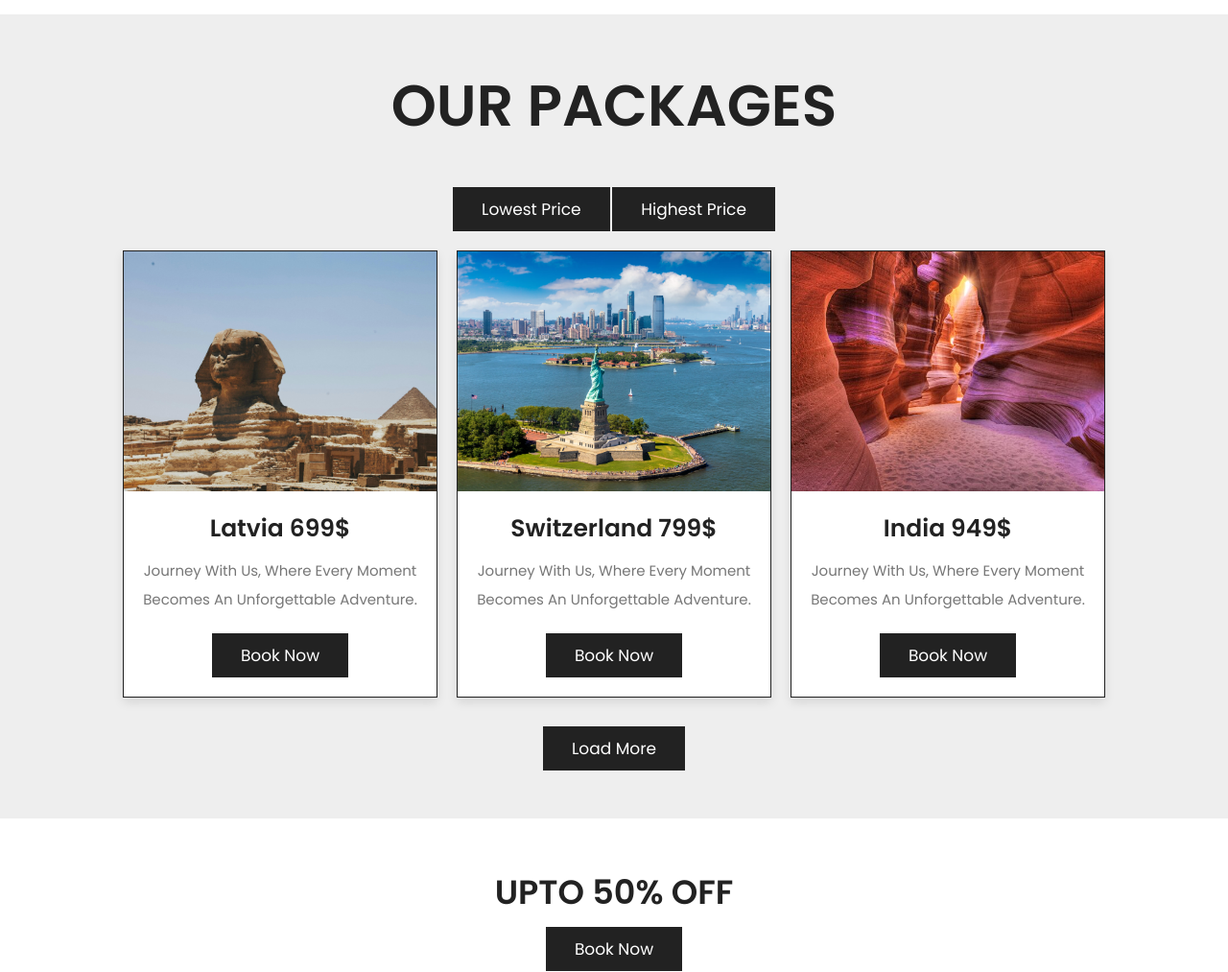
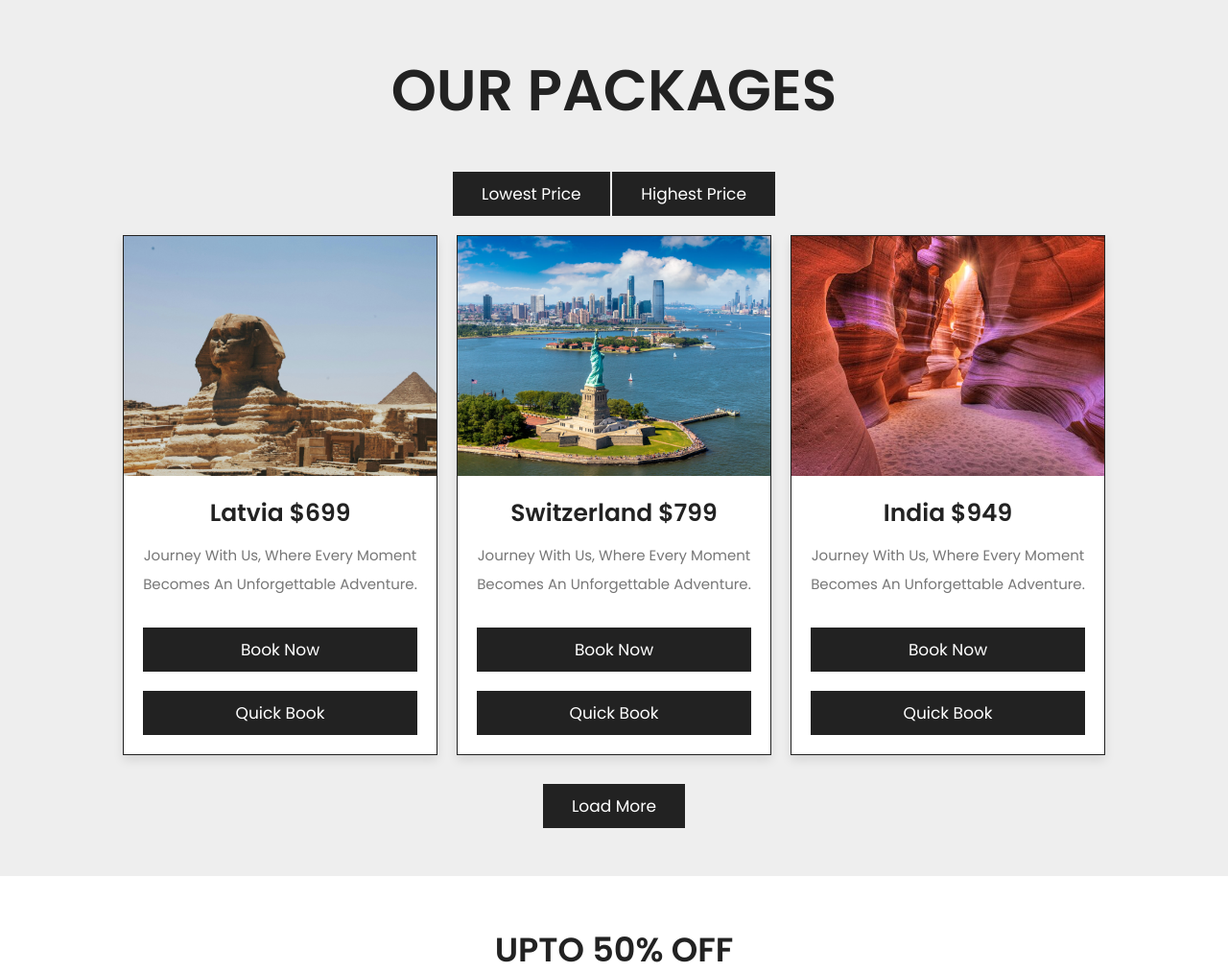
Before and after one commit to edinaismajli/Agjensioni-Turistik, a PHP site: page / in a window 1280 px wide. Shown: the part 1754-2767 px from the top of the page at 96% size. Run offline with PHP 8.4, Linux system fonts and the light colour scheme; style sheets or scripts are compiled from the project's sources.

Commit message:
code upgrade + ajax button added

```diff
--- a/frontend/index.php
+++ b/frontend/index.php
@@ -27,8 +27,8 @@ function sanitize($data){
 </head>
 <body>
 
-//pjesa e implementimit te navbar-it
-<?php include 'header.php'; ?>
+<!-- pjesa e implementimit te navbar-it -->
+ <?php include 'header.php'; ?>
 
 <?php
 
@@ -65,9 +65,9 @@ $slides = [
          <?php foreach($slides as $slide): ?>
             <div class="swiper-slide slide" style="background:url(<?php echo $slide['image']; ?>) no-repeat">
                <div class="content">
-                  <span><?php echo $slide['text']; ?></span>
-                  <h3><?php echo $slide['title']; ?></h3>
-                  <a href="<?php echo $slide['link']; ?>" class="btn">discover more</a>
+                  <span><?= sanitize($slide['text']); ?></span>
+                  <h3><?= sanitize($slide['title']); ?></h3>
+                  <a href="<?= sanitize($slide['link']); ?>" class="btn">discover more</a>
                </div>
             </div>
          <?php endforeach; ?>
@@ -132,19 +132,20 @@ $services = [
 //perdorimi i funksionit usort ne PHP per te renditur paketat turistike bazuar ne cmim, duke
 
 $packages = [
-    [
+    [   "id" => 1,
         "country" => "India",
         "price" => 949,
         "image" => "images/Arizona.jpg",
         "desc" => "Journey with us, where every moment becomes an unforgettable adventure."
     ],
-    [
+    [   "id" => 2,
         "country" => "Switzerland",
         "price" => 799,
         "image" => "images/NewYork.avif",
         "desc" => "Journey with us, where every moment becomes an unforgettable adventure."
     ],
     [
+        "id" => 3,
         "country" => "Latvia",
         "price" => 699,
         "image" => "images/egjipt.jpg",
@@ -174,18 +175,38 @@ usort($packages, function($a, $b) use ($order) {
 
    <div class="box-container">
 
-      <?php foreach($packages as $pkg): ?>
-         <div class="box">
-            <div class="image">
-               <img src="<?php echo $pkg['image']; ?>" alt="">
+      <?php foreach($packages as $index => $pkg): ?>
+       <div class="box" id="package-<?= $index; ?>">
+
+           <div class="image">
+               <img src="<?= sanitize($pkg['image']); ?>" alt="Package Image">
             </div>
             <div class="content">
                <h3>
-                  <?php echo $pkg['country']; ?>
-                  <b> <?php echo $pkg['price']; ?>$</b>
+                  <?= sanitize($pkg['country']); ?>
+                  <b>$<?= sanitize($pkg['price']); ?></b>
                </h3>
-               <p><?php echo $pkg['desc']; ?></p>
-               <a href="book.php" class="btn">book now</a>
+                <p>
+                  <?= sanitize($pkg['desc']); ?>
+               </p>
+
+              <div class="button-group">
+
+   <a href="book.php" class="btn">
+      Book Now
+   </a>
+
+   <button
+      class="btn book-btn"
+      data-id="<?= $index; ?>"
+      type="button">
+
+      Quick Book
+
+   </button>
+
+</div>
+
             </div>
          </div>
       <?php endforeach; ?>
@@ -195,6 +216,7 @@ usort($packages, function($a, $b) use ($order) {
    <div class="load-more">
       <a href="package.php" class="btn">load more</a>
    </div>
+
 
 </section>
 
@@ -209,13 +231,44 @@ usort($packages, function($a, $b) use ($order) {
 
 
 
-//pjesa e implementimit te footer-it
-<?php include 'footer.php'; ?>
+<!-- pjesa e implementimit te footer-it -->
+ <?php include 'footer.php'; ?>
 
 
 
 <script src="https://unpkg.com/swiper@7/swiper-bundle.min.js"></script>
 <script src="js/script.js"></script>
 
+<script>
+
+document.querySelectorAll('.book-btn').forEach(button => {
+
+   button.addEventListener('click', function () {
+
+      const packageId = this.dataset.id;
+
+      fetch('ajax/bookPackage.php', {
+         method: 'POST',
+         headers: {
+            'Content-Type': 'application/x-www-form-urlencoded'
+         },
+         body: 'package_id=' + packageId
+      })
+      .then(response => response.text())
+      .then(data => {
+
+         if(data === 'success') {
+            alert('Package booked successfully!');
+         } else {
+            alert('Booking failed');
+         }
+      })
+      .catch(error => {
+         console.error(error);
+      });
+   });
+   });
+</script>
+
 </body>
 </html>
--- a/frontend/scss/styles.scss
+++ b/frontend/scss/styles.scss
@@ -4,6 +4,17 @@
 
 section {
   padding: 5rem 10%;
+}
+.button-group{
+   display:flex;
+   flex-direction:column;
+   gap:1rem;
+   margin-top:1rem;
+}
+
+.book-btn{
+   cursor:pointer;
+   border:none;
 }
 
 @keyframes fadeIn {
```
